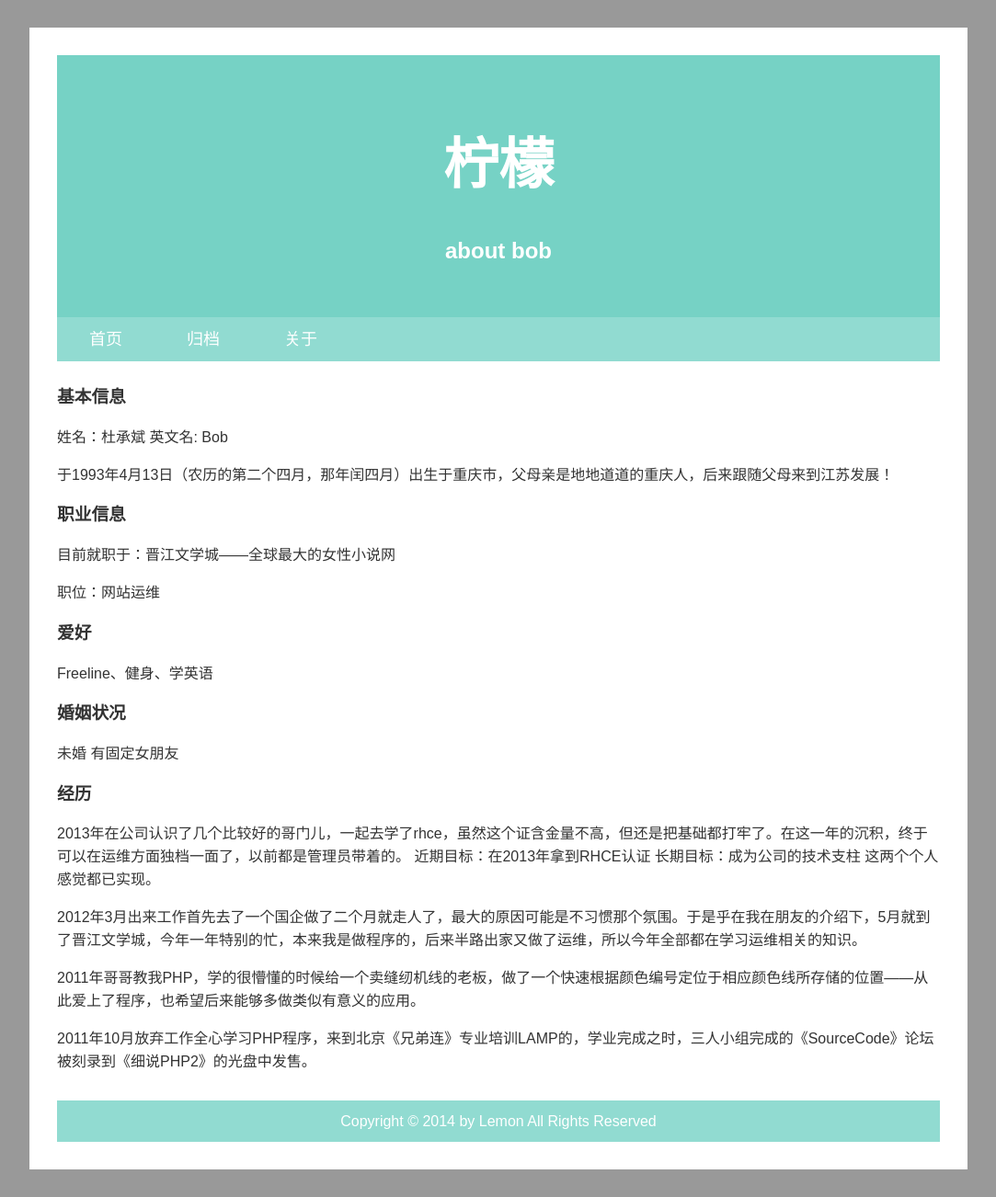
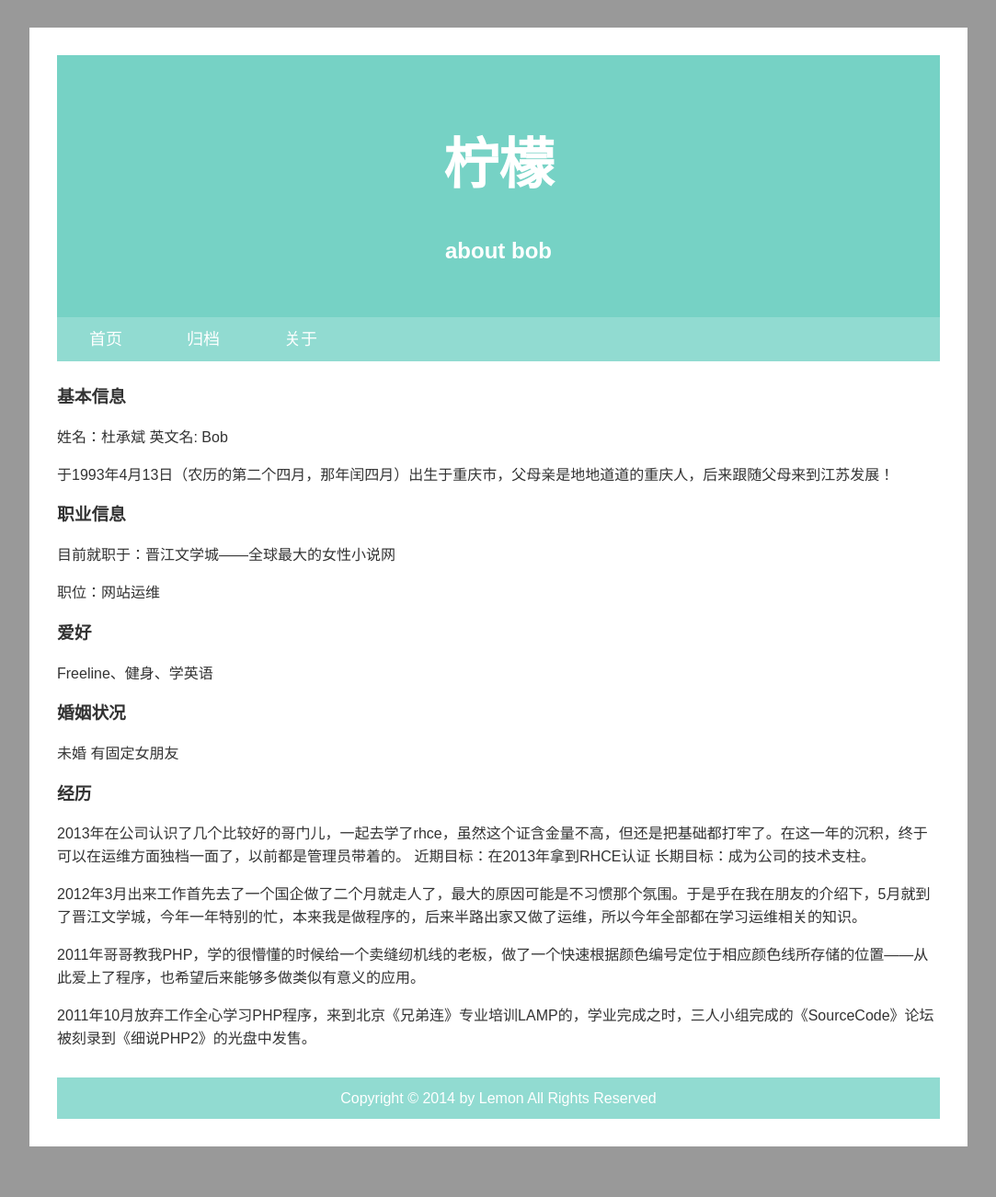
Before and after one commit to dcb9/dcb9.github.io, a Jekyll site: the page built from about/index.md, in a window 1280 px wide. Shown: the whole page at 92% size, without its empty margins (98-1181 px from the left). Built offline with Jekyll 4.4.1, drawn with Linux system fonts in a browser that asks for light colours; Markdown is read by kramdown in place of the engine named in the settings; after the commit the page ends 1277 px from its top, so only the background shows below that.

Commit message:
删除一些内容

```diff
--- a/about/index.md
+++ b/about/index.md
@@ -21,7 +21,7 @@
 
 ### 经历
 
-2013年在公司认识了几个比较好的哥门儿，一起去学了rhce，虽然这个证含金量不高，但还是把基础都打牢了。在这一年的沉积，终于可以在运维方面独档一面了，以前都是管理员带着的。 近期目标：在2013年拿到RHCE认证 长期目标：成为公司的技术支柱 这两个个人感觉都已实现。
+2013年在公司认识了几个比较好的哥门儿，一起去学了rhce，虽然这个证含金量不高，但还是把基础都打牢了。在这一年的沉积，终于可以在运维方面独档一面了，以前都是管理员带着的。 近期目标：在2013年拿到RHCE认证 长期目标：成为公司的技术支柱。
 
 2012年3月出来工作首先去了一个国企做了二个月就走人了，最大的原因可能是不习惯那个氛围。于是乎在我在朋友的介绍下，5月就到了晋江文学城，今年一年特别的忙，本来我是做程序的，后来半路出家又做了运维，所以今年全部都在学习运维相关的知识。
 
```
